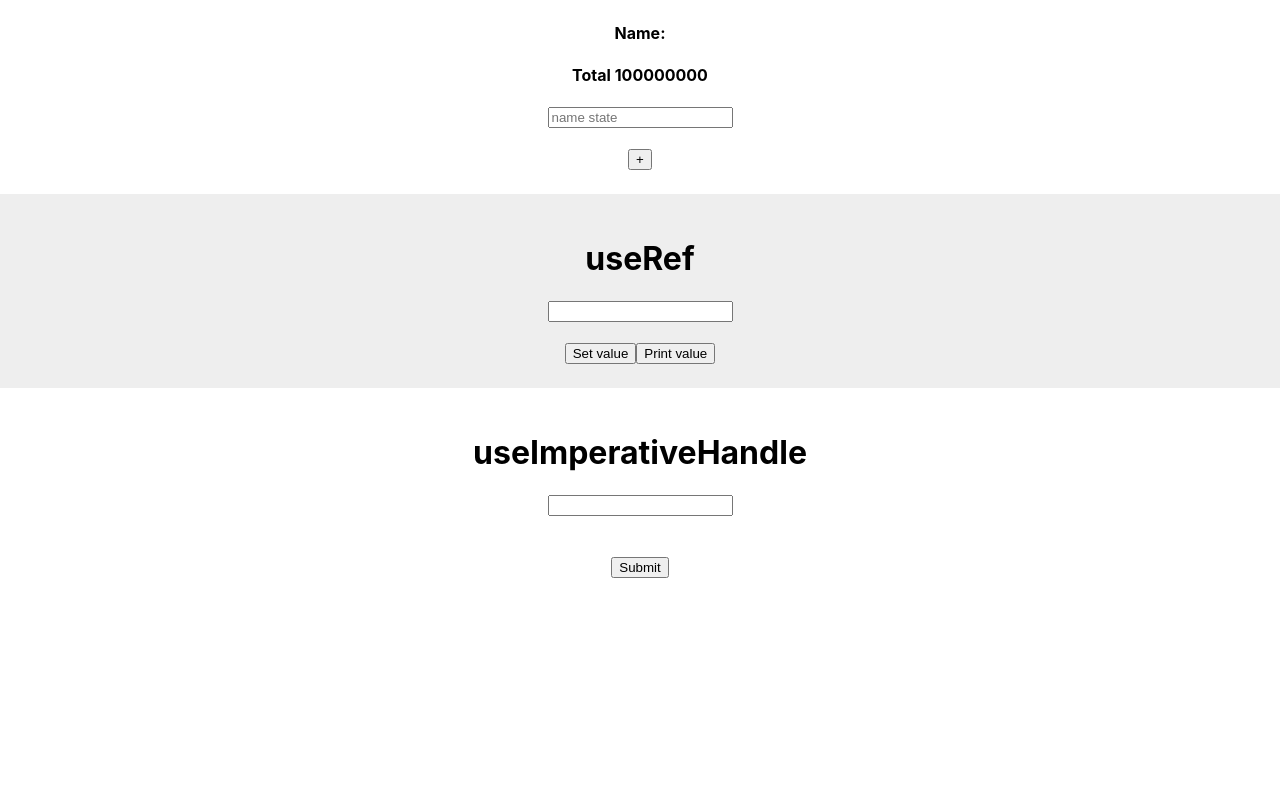
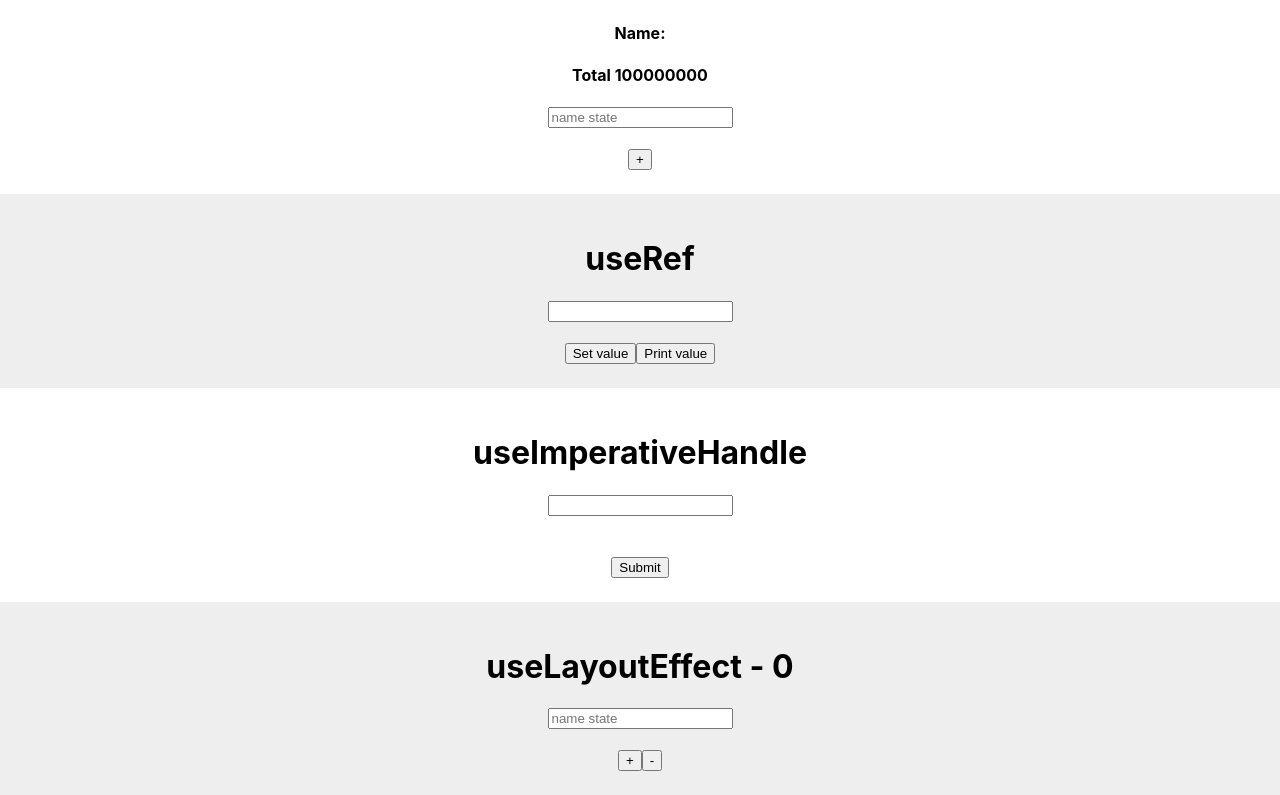
Before and after one commit to alperensin/react-hooks, a React (Create React App) app: page / in a window 1280 px wide. Shown: the part 1859-2654 px from the top of the page. Before the commit the page ends 2461 px from the top, so only its background shows below. Built offline with nearby package versions, Linux system fonts and the light colour scheme.

Commit message:
useLayoutEffect - example

```diff
--- a/src/App.js
+++ b/src/App.js
@@ -9,6 +9,7 @@ import HookUseCallback from './hooks-example/HookUseCallback';
 import HookUseMemo from './hooks-example/HookUseMemo';
 import HookUseRef from './hooks-example/HookUseRef';
 import HookUseImperativeHandle from './hooks-example/HookUseImperativeHandle';
+import HookUseLayoutEffect from './hooks-example/HookUseLayoutEffect';
 
 function App() {
   return (
@@ -24,6 +25,7 @@ function App() {
       <HookUseMemo />
       <HookUseRef />
       <HookUseImperativeHandle />
+      <HookUseLayoutEffect />
     </div>
   );
 }
--- /dev/null
+++ b/src/hooks-example/HookUseLayoutEffect.js
@@ -0,0 +1,58 @@
+import { useLayoutEffect, useState } from "react";
+
+/**
+ *
+ * useLayoutEffect is used in the same way as useEffect.
+ * The difference between them is when it is executed.
+ * The useLayoutEffect is executed after react computes the changes and before displaying the changes to the user, synchronously.
+ * This way the user will only see the changes after executing the useLayoutEffect function.
+ * This way the screen may freeze if the function processing is too cumbersome.
+ * The useEffect, on the other hand, runs asynchronously after the user receives/views the changes on the screen.
+ *
+ */
+
+export default function HookUseLayoutEffect() {
+  const [counter, setCounter] = useState(0);
+  const [name, setName] = useState("");
+
+  function handlePlus() {
+    setCounter(prevState => prevState + 1);
+  }
+
+  function handleMinus() {
+    setCounter(prevState => prevState - 1);
+  }
+
+  useLayoutEffect(() => {
+    console.log("useLayoutEffect runs every time the component is rendered.");
+
+    // One of the possibilities to work with asynchronous functions inside useLayoutEffect
+    // IIFE (Immediately Invoked Function Expression)
+    // (async () => {
+    //   await getDataAPI();
+    // })();
+
+    // Is executed when the component goes to unmount
+    return () => {
+      console.log("component will unmounted.")
+    };
+  });
+
+  useLayoutEffect(() => {
+    console.log("useLayoutEffect runs only the first time the component is rendered");
+  }, []);
+
+  useLayoutEffect(() => {
+    console.log("useLayoutEffect runs the first time the component is rendered and every time the counter state changes");
+  }, [counter]);
+
+  return (
+    <div style={{ padding: "24px", background: "#EEEEEE" }}>
+      <h1>useLayoutEffect - {counter}</h1>
+      <input name="name" type="text" placeholder="name state" value={name} onChange={e => setName(e.target.value)} />
+      <br /> <br />
+      <button type="button" onClick={handlePlus} >+</button>
+      <button type="button" onClick={handleMinus} >-</button>
+    </div>
+  );
+}
```
